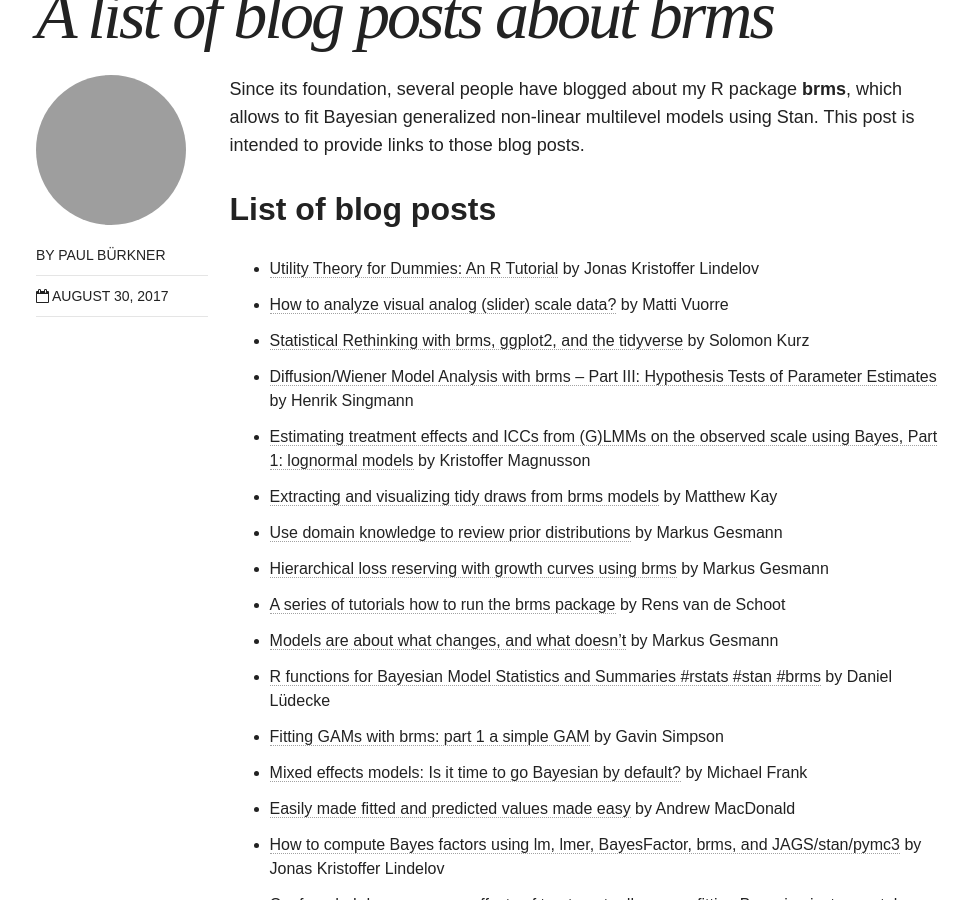
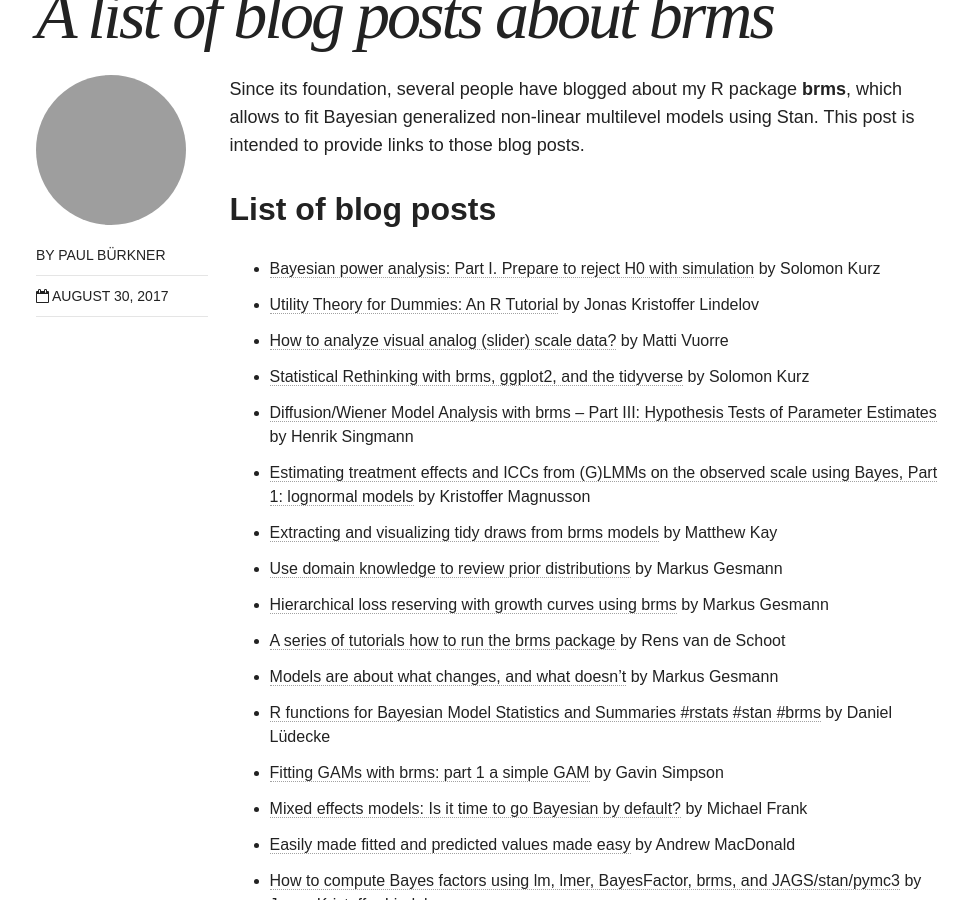
Before and after one commit to paul-buerkner/paul-buerkner.github.io, a Jekyll site: the page built from _posts/blog/2017-08-30-brms-blogposts.md, in a window 1280 px wide and 900 px high, scrolled down 497 px. Shown: the whole window, without its empty margins (150-1119 px from the left). Built offline with Jekyll 4.4.1, drawn with Linux system fonts in a browser that asks for light colours; nearby versions of some CDN libraries.

Commit message:
add new blog post

```diff
--- a/_posts/blog/2017-08-30-brms-blogposts.md
+++ b/_posts/blog/2017-08-30-brms-blogposts.md
@@ -13,6 +13,7 @@
 
 ## List of blog posts
 
+- [Bayesian power analysis: Part I. Prepare to reject H0 with simulation](https://solomonkurz.netlify.com/post/bayesian-power-analysis-part-i/) by Solomon Kurz
 - [Utility Theory for Dummies: An R Tutorial](https://lindeloev.github.io/utility-theory/) by Jonas Kristoffer Lindelov
 - [How to analyze visual analog (slider) scale data?](https://vuorre.netlify.com/post/2019/02/18/analyze-analog-scale-ratings-with-zero-one-inflated-beta-models/) by Matti Vuorre
 - [Statistical Rethinking with brms, ggplot2, and the tidyverse](https://bookdown.org/connect/#/apps/1850/access) by Solomon Kurz
```
